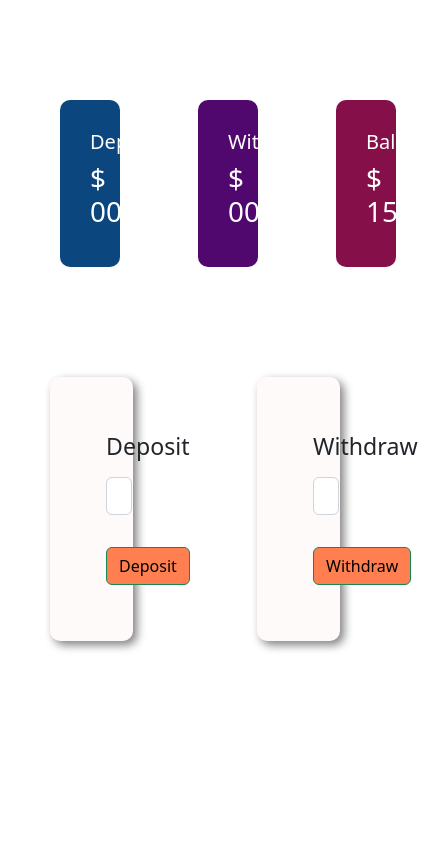
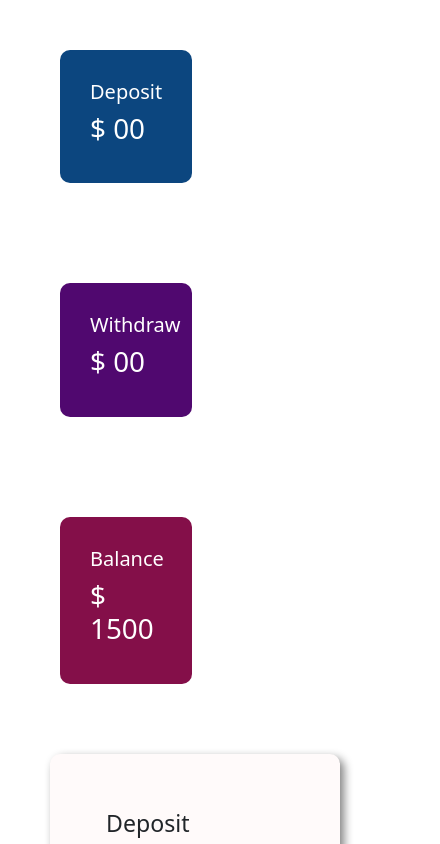
Before and after one commit to Ashikur-CSE/Dynamic-Banking-Page, a plain HTML site: page index.html in a window 390 px wide. Both pictures are taken after a click on the button "Enter". Shown: the top 844 px of the page, 440 px wide, since content can reach past the window. Drawn offline with nearby package versions, Linux system fonts and the light colour scheme.

Commit message:
Responsive

```diff
--- a/index.html
+++ b/index.html
@@ -12,9 +12,10 @@
 </head>
 
 <body>
-    <div class="home-page" id="login-area">
+    <div class="home-page " id="login-area">
         <h1 class="heading">Welcome To Our Bank</h1>
-        <div class="form-area shadow p-3 mb-5 bg-body">
+        <div class="row">
+            <div class="form-area shadow p-3 mb-5 bg-body col-10 col-sm-2 col-d-6">
                 <form class="in-form">
                     <div class="mb-3">
                         <h3 class="fw-bold m-3">Login</h3>
@@ -34,28 +35,31 @@
                     </div>
 
                 </form>
-            <button id="enter" type="submit" class="btn btn-success">Enter</button>
+                <button id="enter" type="submit" class="btn btn-success col-sm-1 col-2">Enter</button>
 
             </div>
+
+        </div>
+
     </div>
     <div id="trans-area">
         <div>
             <div class="row">
-                <div class="col-4 ">
+                <div class="col-8 col-sm-4">
                     <div class="Deposit status">
                         <h5>Deposit</h5>
                         <h1>$ <span id="currentAmount">00</span></h2>
                     </div>
 
                 </div>
-                <div class="col-4 ">
+                <div class="col-8 col-sm-4">
                     <div class="Withdraw status">
                         <h5>Withdraw</h5>
                         <h1>$ <span id="currentWithdraw">00</span></h2>
                     </div>
 
                 </div>
-                <div class="col-4 ">
+                <div class="col-8 col-sm-4">
                     <div class="Balance status">
                         <h5>Balance</h5>
                         <h1>$ <span id="balanceAmount">1500</span></h2>
@@ -68,7 +72,7 @@
         <div id="main-area">
             <div>
                 <div class="row">
-                    <div class="col-6">
+                    <div class="col-12 col-sm-6">
                         <div class="t-status">
                            <h3 class="m-3">Deposit</h3>
                            <input type="text" class="form-control m-3" id="depositAmount" aria-describedby="emailHelp"
@@ -79,7 +83,7 @@
                         </div>
 
                     </div>
-                    <div class="col-6 ">
+                    <div class="col-12 col-sm-6">
                         <div class="t-status">
                             <h3 class="m-3">Withdraw</h3>
                             <input type="text" class="form-control m-3" id="withdrawAmount" aria-describedby="emailHelp"
--- a/style.css
+++ b/style.css
@@ -33,14 +33,14 @@ background-color: rgb(80, 8, 111);
 background-color: rgb(132, 15, 73);
 }
 .status{
-    margin: 100px 60px;
+    margin: 50px 60px;
     padding: 30px;
     border-radius: 10px;
     color: white;
 
 }
 .t-status{
-    margin: 10px 50px;
+    margin: 20px 50px;
     box-shadow: 4px 4px 10px gray;
     padding: 40px;
     border-radius: 10px;
```
Lines whose indentation alone changed are shown as unchanged.
